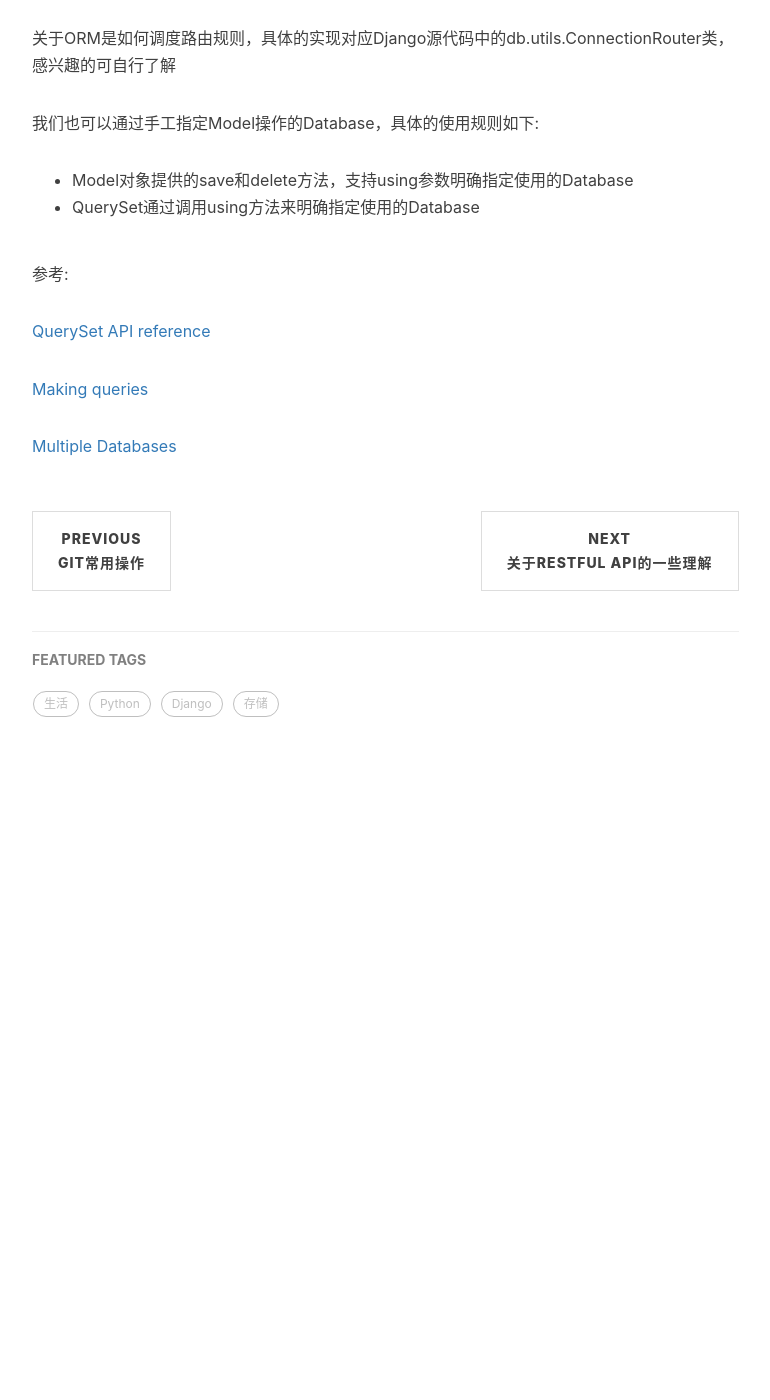
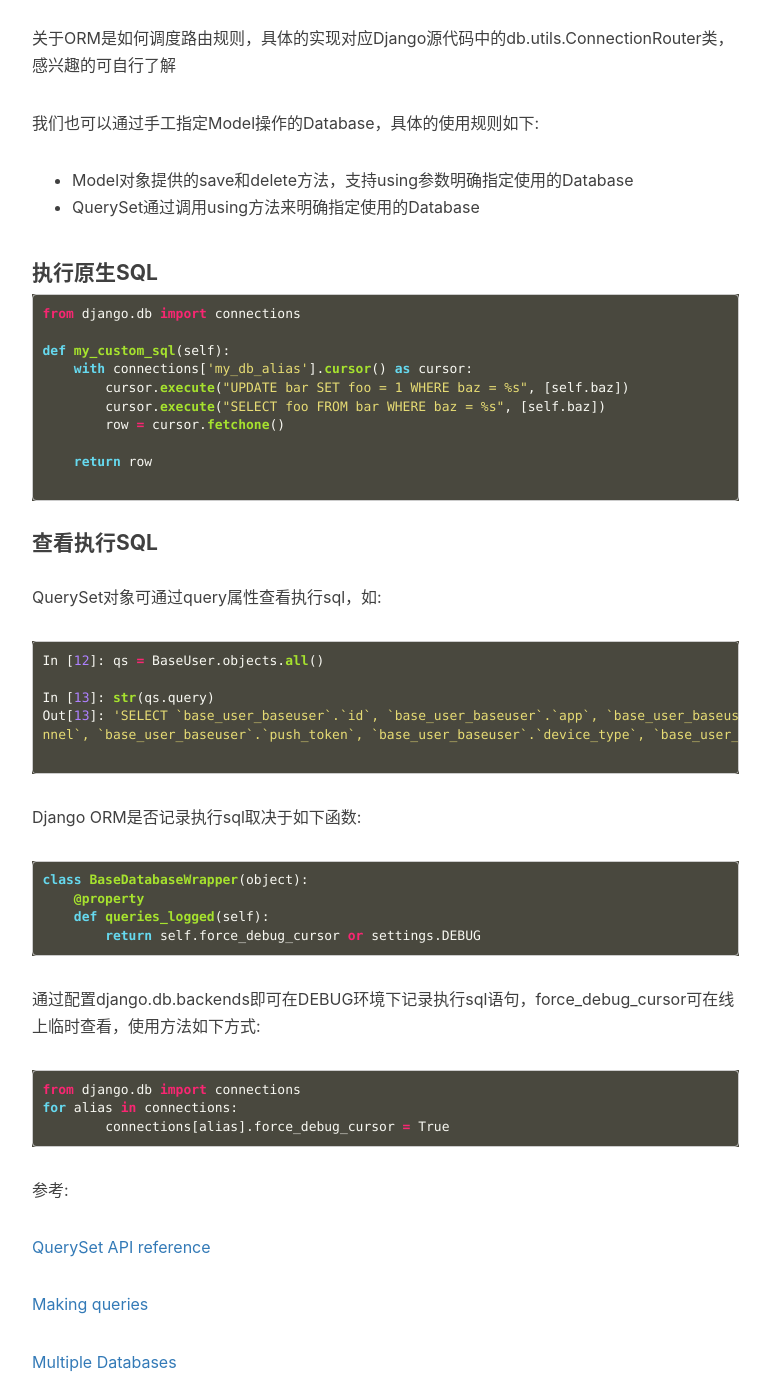
Before and after one commit to Skymemory/Skymemory.github.io, a Jekyll site: the page built from _posts/2018-09-08-the-use-of-django-orm.md, in a window 1280 px wide and 1400 px high, scrolled down 6962 px. Shown: the whole window, without its empty margins (233-1003 px from the left). Built offline with Jekyll 4.4.1, drawn with Linux system fonts in a browser that asks for light colours; nearby versions of some CDN libraries; comment, search, counter and statistics services are not loaded; before the commit the page ends 7823 px from its top, so only the background shows below that; some of the changed text lies outside the part shown.

Commit message:
更新Django ORM基本篇

````diff
--- a/_posts/2018-09-08-the-use-of-django-orm.md
+++ b/_posts/2018-09-08-the-use-of-django-orm.md
@@ -114,7 +114,7 @@ UPDATE `crm_facetaskperf` SET `username` = 'admin', `product_id` = 10, `audit_da
 ***对需要更新的字段，save时通过update_fields明确指定***
 
 比如刚才的例子我们可以通过如下方式达到预期:
-```py
+```python
 o = FaceTaskPerf.objects.get(id=2)
 
 o.taken_nums += 1
@@ -268,6 +268,51 @@ DATABASE_ROUTERS = ["path.to.AuthRouter"]
 
 
 
+#### 执行原生SQL
+
+```python
+from django.db import connections
+
+def my_custom_sql(self):
+    with connections['my_db_alias'].cursor() as cursor:
+        cursor.execute("UPDATE bar SET foo = 1 WHERE baz = %s", [self.baz])
+        cursor.execute("SELECT foo FROM bar WHERE baz = %s", [self.baz])
+        row = cursor.fetchone()
+
+    return row
+
+```
+
+#### 查看执行SQL
+
+QuerySet对象可通过query属性查看执行sql，如:
+
+```python
+In [12]: qs = BaseUser.objects.all()
+
+In [13]: str(qs.query)
+Out[13]: 'SELECT `base_user_baseuser`.`id`, `base_user_baseuser`.`app`, `base_user_baseuser`.`user_id`, `base_user_baseuser`.`app_uid`, `base_user_baseuser`.`phone`, `base_user_baseuser`.`cha
+nnel`, `base_user_baseuser`.`push_token`, `base_user_baseuser`.`device_type`, `base_user_baseuser`.`device_id`, `base_user_baseuser`.`app_version_rds` FROM `base_user_baseuser`'
+
+```
+
+Django ORM是否记录执行sql取决于如下函数:
+
+```python
+class BaseDatabaseWrapper(object):
+    @property
+    def queries_logged(self):
+        return self.force_debug_cursor or settings.DEBUG
+```
+
+通过配置django.db.backends即可在DEBUG环境下记录执行sql语句，force_debug_cursor可在线上临时查看，使用方法如下方式:
+
+```python
+from django.db import connections
+for alias in connections:
+	connections[alias].force_debug_cursor = True
+```
+
 参考:
 
 [QuerySet API reference](https://docs.djangoproject.com/en/1.11/ref/models/querysets/)
@@ -275,3 +320,5 @@ DATABASE_ROUTERS = ["path.to.AuthRouter"]
 [Making queries](https://docs.djangoproject.com/en/1.11/topics/db/queries/)
 
 [Multiple Databases](https://docs.djangoproject.com/en/1.11/topics/db/multi-db/)
+
+[Performing raw SQL queries](https://docs.djangoproject.com/en/2.1/topics/db/sql/)
````
